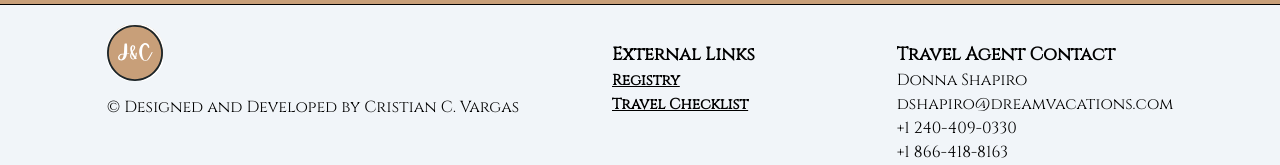
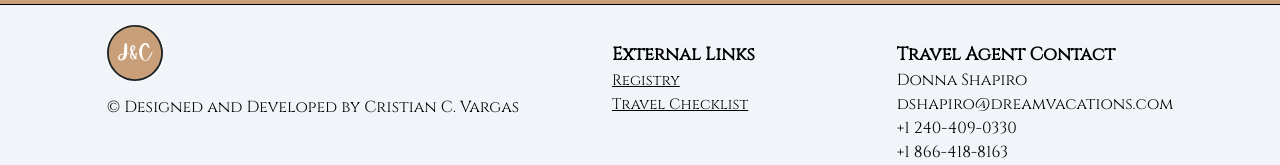
Before and after one commit to vcristian1/ourwedding, a React (Vite) app: page / in a window 1280 px wide. Shown: the part 4270-4435 px from the top of the page. Built offline with nearby package versions, Linux system fonts and the light colour scheme.

Commit message:
removed bold in footer links

```diff
--- a/src/scenes/footer/index.tsx
+++ b/src/scenes/footer/index.tsx
@@ -16,10 +16,10 @@ const Footer = ({ setSelectedPage }: Props) => {
             <ul className="mt-16 basis-1/4 md:mt-4">
                 <h4 className="font-bold ipp:text-[20px] sp7:text-[22px] lg:text-[14px] del:text-[16px] mbpro:text-[18px] gfold:text-[14px]">External Links</h4>
                 <li>
-                    <a rel="noreferrer" target="_blank" href="https://www.amazon.com/wedding/share/JackieandCristian_2024" className="del:text-[16px] lg:text-[14px] sp7:text-[22px] md:text-[15px] ipp:text-[20px] font-bold text-black hover:text-[#77BFA3] underline transition duration-500 gfold:text-[14px]">Registry</a>
+                    <a rel="noreferrer" target="_blank" href="https://www.amazon.com/wedding/share/JackieandCristian_2024" className="del:text-[16px] lg:text-[14px] sp7:text-[22px] md:text-[15px] ipp:text-[20px] text-black hover:text-[#77BFA3] underline transition duration-500 gfold:text-[14px]">Registry</a>
                 </li>
                 <li>
-                    <a className="del:text-[16px] lg:text-[14px] md:text-[15px] ipp:text-[20px] sp7:text-[22px] gfold:text-[14px] font-bold text-black hover:text-[#77BFA3] underline transition duration-500" href="https://drive.google.com/file/d/1ru9RZUQwi2daCGhGJimOCFbNScOizwum/view?usp=sharing" rel="noreferrer" target="_blank">Travel Checklist</a>
+                    <a className="del:text-[16px] lg:text-[14px] md:text-[15px] ipp:text-[20px] sp7:text-[22px] gfold:text-[14px] text-black hover:text-[#77BFA3] underline transition duration-500" href="https://drive.google.com/file/d/1ru9RZUQwi2daCGhGJimOCFbNScOizwum/view?usp=sharing" rel="noreferrer" target="_blank">Travel Checklist</a>
                 </li>
                 {/* <li>
                 <a className="md:text-[15px] font-bold text-black hover:text-[#77BFA3] underline transition duration-500" href="" rel="noreferrer" target="_blank">Dreams Tulum Website</a>
```
